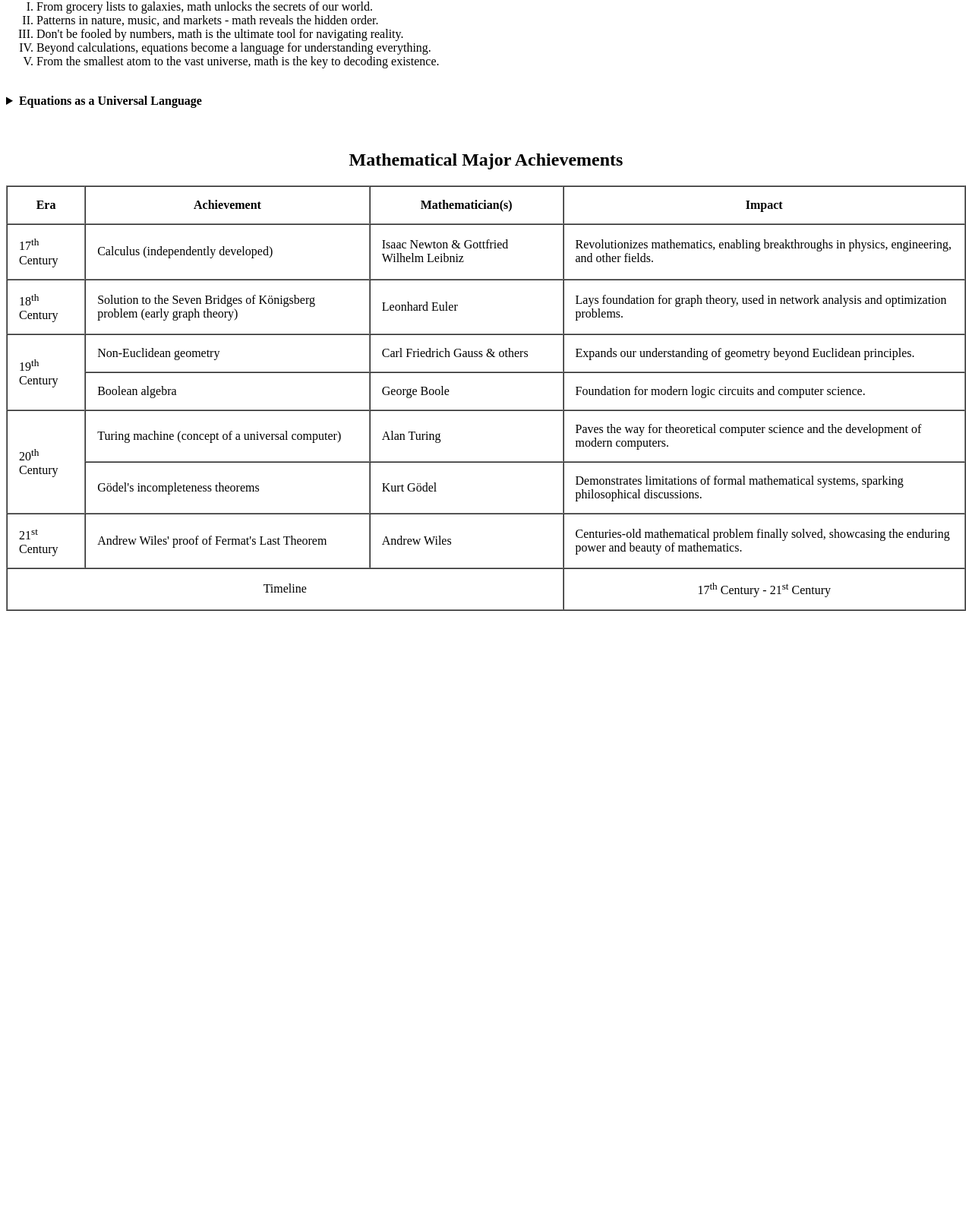
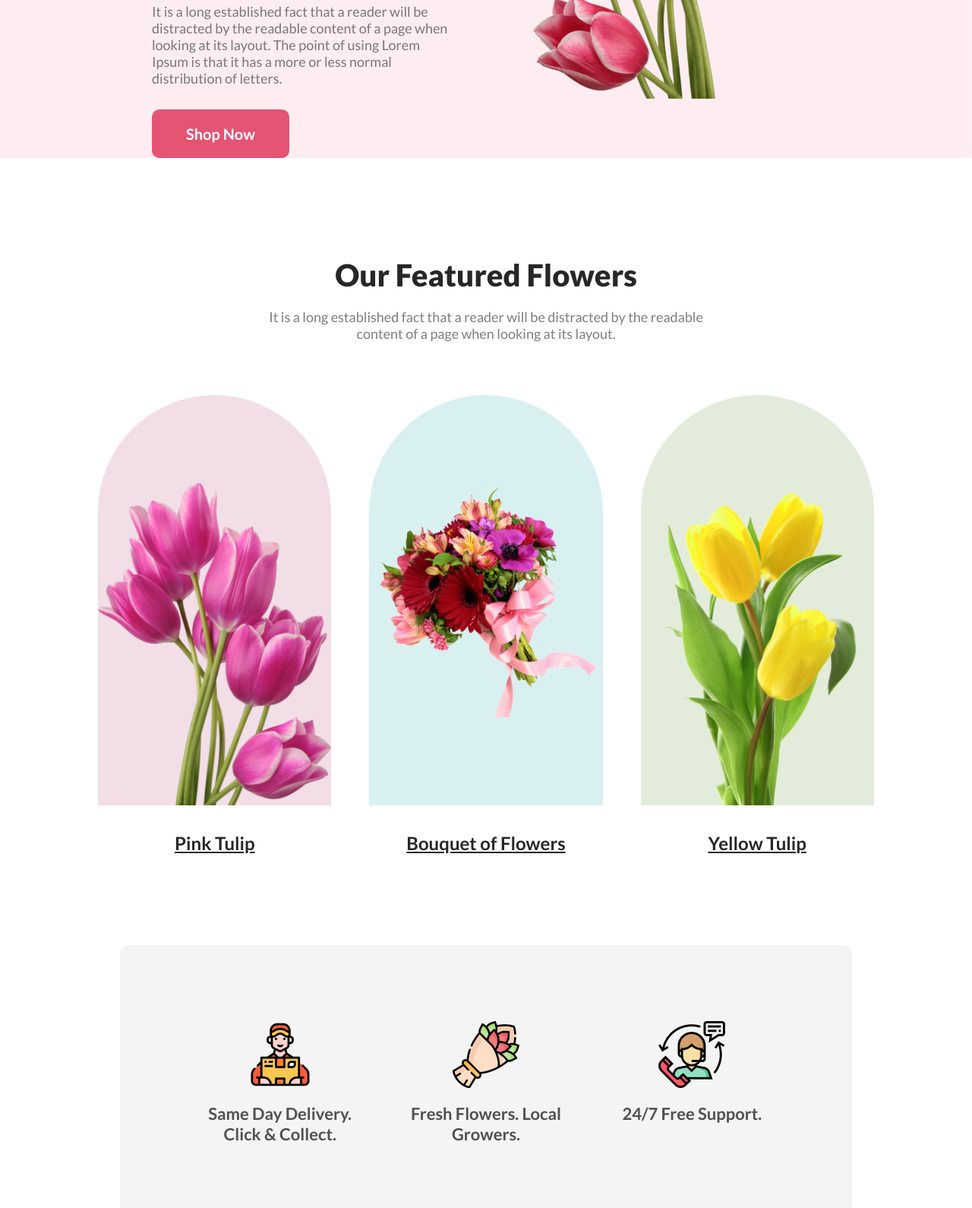
Before and after one commit to zahid-official/practice-02, a plain HTML site: page index.html in a window 1280 px wide. Shown: the part 556-2146 px from the top of the page at 76% size. Before the commit the page ends 1368 px from the top, so only its background shows below. Drawn offline with Linux system fonts and the light colour scheme.

Commit message:
Updating Files

```diff
--- a/index.html
+++ b/index.html
@@ -3,106 +3,134 @@
 <head>
     <meta charset="UTF-8">
     <meta name="viewport" content="width=device-width, initial-scale=1.0">
-    <title>Practice-02</title>
+    <title>Milestone-01</title>
+    <link rel="stylesheet" href="style.css">
 </head>
 <body>
-    <h1><u>Paragraph: My Favorite Subject</u></h1>
-    <p>Since I entered my school I have a special attraction towards mathematics. I study mathematics with full interest and other subjects because I have to as they are a part of my curriculum. Mathematics is my favorite subject.Mathematics always gives me a level of satisfaction and extra energy while studying. I can solve problems related to mathematics for hours without getting bored. Whenever I face any difficulty in solving any problem I take my father’s help to do so. My father is a Mechanical Engineer. He has a very good knowledge regarding the subject. He teaches me easy ways to learn the subject well. He has taught me a technique called visual representation which is very helpful. He takes efforts to search more easy ways online. He tries to collect and play intuitive videos on YouTube to make mathematics more fun. My aim in life is to become a mathematics professor or mathematician someday.
-    <br><br>
+    <header class="header-area">
+        <div class="header-content">
+            <h2>Let's make beautiful flowers a part of your life.</h2>
+            <p>It is a long established fact that a reader will be distracted by the readable content of a page when looking at its layout. The point of using Lorem Ipsum is that it has a more or less normal distribution of letters.</p>
+            <a href="#"><button class="btn-primary">Shop Now</button></a>
+        </div>
+        <div class="header-photo">
+            <img src="images/1.tulip.png" alt="Tulip">
+        </div>
+    </header>
+    <!-- header-area end -->
 
-    The major reason why I like mathematics is that I do not have to memorize everything like a parrot like I have to do in other subjects. To acquire good marks in mathematics you just need to have sufficient mental logic for the subject. This subject is also demanding in various education fields. This is the only subject in which you can score full marks and raise your overall percentage.The most amazing part of this subject is that you just have to remember some formulas to solve the problems. It is needless to say that mathematics is a very logical subject and does not require any kind of boring memory work like other subjects especially Geography & History.
-    <br><br>
+    <main class="main-area">
+        <section class="feature-section">
+            <div class="section-title">
+                <h2>Our Featured Flowers</h2>
+                <p>It is a long established fact that a reader will be distracted by the readable <br> content of a page when looking at its layout.</p>
+            </div>
 
-    For me remembering facts and dates is very difficult while mathematical reasoning is quiet easy. Some of my friends find this subject very difficult. I wonder why. In my spare time I help my friends to solve mathematical problems. As far as mathematics is concerned homework & tests are easy to achieve. I really get surprised to see my classmates getting punished for not completing the mathematics homework. However every individual on this earth has his/ her own kind of likes and dislikes.</p>
+            <div class="feature-products">
+                <div class="feature-content">
+                    <div class="feature-item-container">
+                        <div class="feature-item">
+                            <img src="images/2.pink-tulip.png" alt="Pink Tulip">
+                        </div>
+                    </div>
+                    <a href="#">Pink Tulip</a>
+                </div>
+                <div class="feature-content">
+                    <div class="feature-item-container feature-item-container2">
+                        <div class="feature-item">
+                            <img src="images/3.bouquet.png" alt="Bouquet of Flowers">
+                        </div>
+                    </div>
+                    <a href="#">Bouquet of Flowers</a>
+                </div>
+                <div class="feature-content">
+                    <div class="feature-item-container feature-item-container3">
+                        <div class="feature-item">
+                            <img src="images/4.yellow-tulip.png" alt="Yellow Tulip">
+                        </div>
+                    </div>
+                    <a href="#">Yellow Tulip</a>
+                </div>
+            </div>
 
-    <h2>Mathematical Connections:</h2>
-    <ul>
-        <li type="square">Computer Science</li>
-        <li type="square">Economics and Finance</li>
-        <li type="square">Physics and Engineering</li>
-        <li type="square">Architecture and Construction</li>
-        <li type="square">Astronomy and Space Exploration</li>
-    </ul>
+            <div class="delivery-section">
+                <div class="delivery-content">
+                    <div class="delivery-container">
+                        <div class="delivery-item">
+                            <img src="images/icon/1.deliveryman.png" alt="">
+                        </div>
+                        <p>Same Day Delivery. Click & Collect.</p>
+                    </div>
+                    <div class="delivery-container">
+                        <div class="delivery-item">
+                            <img src="images/icon/2.bouquet.png" alt="">
+                        </div>
+                        <p>Fresh Flowers. Local Growers.</p>
+                    </div>
+                    <div class="delivery-container">
+                        <div class="delivery-item">
+                            <img src="images/icon/3.helpline.png" alt="">
+                        </div>
+                        <p>24/7 Free Support.</p>
+                    </div>
+                </div>
+            </div>
+        </section>
+        <!-- feauture-section end -->
 
-    <h2>Decoding Reality with Math:</h2>
-    <ol>
-        <li type="I">From grocery lists to galaxies, math unlocks the secrets of our world.</li>
-        <li type="I">Patterns in nature, music, and markets - math reveals the hidden order.</li>
-        <li type="I">Don't be fooled by numbers, math is the ultimate tool for navigating reality.</li>
-        <li type="I"> Beyond calculations, equations become a language for understanding everything.</li>
-        <li type="I">From the smallest atom to the vast universe, math is the key to decoding existence.</li>
-    </ol>
-    <br>
+        <section class="sale-area">
+            <div class="sale-content">
+                <h3>Hot Deal ! Sale Up To 25% <span class="span">Off</span></h3>
+                <p>It is a long established fact that a reader will be distracted by the readable content of a page when looking at its layout.</p>
+                <a href="#"><button class="btn-primary">Sign Up</button></a>
+            </div>
+            <div class="sale-content">
+                <img src="images/5.red-tulip.png" alt="Red Tulip">
+            </div>
+        </section>
+        <!-- sale-area end -->
 
-    <details>
-        <summary> <strong>Equations as a Universal Language</strong> </summary>
-        <p>The world around us can seem like a chaotic mix of sights, sounds, and experiences. But beneath the surface lies a hidden order, a language that governs everything from the tiniest atom to the sprawling cosmos. That language? Math. We often associate math with calculations and equations, but it's so much more. It's a powerful tool for decoding reality, revealing the patterns that connect everything. From grocery lists meticulously planned to optimize budgets, to the complex equations that guide rockets to distant planets, math unlocks the secrets of our world.
-        <br><br>
+        <section class="shop-area">
+            <div class="section-title">
+                <h2>Instagram</h2>
+                <p>It is a long established fact that a reader will be distracted by the readable <br> content of a page when looking at its layout.</p>
+            </div>
 
-        The natural world itself speaks in the language of math. The elegant spiral of a seashell, the harmonious notes of a symphony, and the efficient flow of traffic in a city all follow mathematical principles. By understanding these principles, we can not only appreciate the beauty and order of the universe, but also predict its behavior and make informed decisions.Math isn't just about cold, hard numbers. It's a language for expressing creativity. From the geometric shapes that inspire stunning architecture to the complex algorithms that power groundbreaking scientific discoveries, math fuels innovation and pushes the boundaries of human understanding.So next time you encounter a seemingly random event, take a closer look. Chances are, there's a mathematical equation lurking beneath the surface, waiting to be decoded. With a little math, you can unlock the hidden order of reality and gain a deeper appreciation for the world around you.</p>
-    </details>
-    <br><br>
+            <div class="shop-content">
+                <div class="shop-item">
+                    <img src="images/6.pink-rose.png" alt="Pink Rose">
+                </div>
+                <div class="shop-item">
+                    <img src="images/7.cosmos.png" alt="Cosmos">
+                </div>
+                <div class="shop-item">
+                    <img src="images/8.rectangle.png" alt="Rectangle">
+                </div>
+                <div class="shop-item">
+                    <img src="images/9.red-rose.png" alt="Red Rose">
+                </div>
+            </div>
 
-    <h2 align="center">Mathematical Major Achievements</h2>
-    <table border cellspacing="0" cellpadding="15">
-        <thead>
-            <tr>
-                <th>Era</th>
-                <th>Achievement</th>
-                <th>Mathematician(s)</th>
-                <th>Impact</th>
-            </tr>
-        </thead>
+            <div class="deal-area">
+                <div class="section-title">
+                    <h2>Get The Latest Deals</h2>
+                    <p>$30 coupon for first shopping</p>
+                </div>
+                <form action="">
+                    <input type="email" placeholder="Enter your email here...">
+                    <input type="submit" value="Subscribe" class="btn-primary">
+                </form>
+            </div>
+        </section>
+    </main>
+    <!-- main-area end -->
 
-        <tbody>
-            <tr>
-                <td>17<sup>th</sup> Century</td>
-                <td>Calculus (independently developed)</td>
-                <td>Isaac Newton & Gottfried Wilhelm Leibniz</td>
-                <td>Revolutionizes mathematics, enabling breakthroughs in physics, engineering, and other fields.</td>
-            </tr>
-            <tr>
-                <td>18<sup>th</sup> Century</td>
-                <td>Solution to the Seven Bridges of Königsberg problem (early graph theory)</td>
-                <td>Leonhard Euler</td>
-                <td>Lays foundation for graph theory, used in network analysis and optimization problems.</td>
-            </tr>
-            <tr>
-                <td rowspan="2">19<sup>th</sup> Century</td>
-                <td>Non-Euclidean geometry</td>
-                <td>Carl Friedrich Gauss & others</td>
-                <td>Expands our understanding of geometry beyond Euclidean principles.</td>
-            </tr>
-            <tr>
-                <td>Boolean algebra</td>
-                <td>George Boole</td>
-                <td>Foundation for modern logic circuits and computer science.</td>
-            </tr>
-            <tr>
-                <td rowspan="2">20<sup>th</sup> Century</td>
-                <td>Turing machine (concept of a universal computer)</td>
-                <td>Alan Turing</td>
-                <td>Paves the way for theoretical computer science and the development of modern computers.</td>
-            </tr>
-            <tr>
-                <td>Gödel's incompleteness theorems</td>
-                <td>Kurt Gödel</td>
-                <td>Demonstrates limitations of formal mathematical systems, sparking philosophical discussions.</td>
-            </tr>
-            <tr>
-                <td>21<sup>st</sup> Century</td>
-                <td>Andrew Wiles' proof of Fermat's Last Theorem</td>
-                <td>Andrew Wiles</td>
-                <td>Centuries-old mathematical problem finally solved, showcasing the enduring power and beauty of mathematics.</td>
-            </tr>
-        </tbody>
-
-        <tfoot>
-            <tr align="center">
-                <td colspan="3">Timeline</td>
-                <td>17<sup>th</sup> Century - 21<sup>st</sup> Century</td>
-            </tr>
-        </tfoot>
-    </table>
+    <footer class="footer-area">
+        <div class="section-title">
+            <h2><span class="span">Flower</span>Shop</h2>
+            <p>It is a long established fact that a reader will be distracted by the readable <br> content of a page when looking at its layout.</p>
+            <h5>@2020-2024, FlowerShop.com. All rights reserved.</h5>
+        </div>
+    </footer>
 </body>
 </html>
--- /dev/null
+++ b/style.css
@@ -0,0 +1,215 @@
+@import url('https://fonts.googleapis.com/css2?family=Lato:ital,wght@0,100;0,300;0,400;0,700;0,900;1,100;1,300;1,400;1,700;1,900&display=swap');
+
+/* common styles */
+*{
+    margin: 0;
+    padding: 0;
+    font-family: "Lato", sans-serif;
+}
+img{
+    height: auto;
+    max-width: 100%;
+    display: block;
+}
+li{
+    list-style: none;
+}
+a{
+    text-decoration: none;
+}
+.btn-primary{
+    border: none;
+    cursor: pointer;
+    font-size: 20px;
+    font-weight: 700;
+    padding: 20px 45px;
+    border-radius: 10px;
+    color: rgb(255, 255, 255);
+    background: rgb(229, 84, 115);
+}
+.btn-primary:hover{
+    background-color: rgb(207, 62, 93);
+}
+.span{
+    color: rgb(229, 84, 115);
+}
+
+/* header-area */
+.header-area{
+    display: flex;
+    align-items: center;
+    justify-content: space-between;
+    padding: 60px 200px 0;
+    background-color: rgba(229, 84, 115, 0.1);
+}
+.header-content{
+    width: 45%;
+}
+.header-photo{
+    width: 45%;
+    margin-top: 50px;
+}
+.header-content h2{
+    font-size: 80px;
+    font-weight: 800;
+    color: rgb(39, 39, 39);
+}
+.header-content p{
+    font-size: 18px;
+    margin: 20px 0 30px;
+    color: rgba(39, 39, 39, 0.6);
+}
+
+/* main-area */
+.feature-section{
+    width: 80%;
+    margin: 0 auto;
+}
+.section-title{
+    text-align: center;
+    padding: 130px 0 50px;
+}
+.section-title h2{
+    font-size: 40px;
+    font-weight: 800;
+    color: rgb(39, 39, 39);
+}
+.section-title p{
+    margin: 20px 0;
+    font-size: 18px;
+    color: rgba(39, 39, 39, 0.6);
+}
+
+/* feature-products */
+.feature-products{
+    gap: 50px;
+    display: flex;
+    align-items: center;
+    justify-content: center;
+}
+.feature-content{
+    width: 30%;
+    text-align: center;
+}
+.feature-content a{
+    font-size: 24px;
+    font-weight: 700;
+    margin-top: 35px;
+    display: inline-block;
+    color: rgb(39, 39, 39);
+    text-decoration-line: underline;
+}
+.feature-content a:hover{
+    color: rgb(166, 6, 26);
+}
+.feature-item-container{
+    height: 540px;
+    display: flex;
+    align-items: end;
+    justify-content: center;
+    border-radius: 300px 300px 0px 0px;
+    background: rgba(167, 33, 98, 0.15);
+}
+.feature-item-container2{
+    align-items: center;
+    background-color: rgba(5, 151, 160, 0.15);
+}
+.feature-item-container3{
+    background-color: rgba(71, 125, 17, 0.15);
+}
+
+/* delivery-section */
+.delivery-section{
+    padding: 100px;
+    border-radius: 12px;
+    margin: 120px 30px 150px;
+    background: rgba(39, 39, 39, 0.05);
+}
+.delivery-content{
+    gap: 50px;
+    display: flex;
+    justify-content: center;
+}
+.delivery-container{
+    width: 30%;
+    text-align: center;
+}
+.delivery-container p{
+    margin: 20px 0;
+    font-size: 22px;
+    font-weight: 600;
+    color: rgba(39, 39, 39, 0.8);
+}
+.delivery-item{
+    display: flex;
+    justify-content: center;
+}
+
+/* sale-area */
+.sale-area{
+    gap: 80px;
+    padding: 80px;
+    display: flex;
+    text-align: center;
+    align-items: center;
+    justify-content: center;
+    background-color: rgb(253, 246, 248);
+}
+.sale-content{
+    width: 35%;
+    margin-left: 180px;
+}
+.sale-content h3{
+    font-size: 40px;
+    font-weight: 800;
+}
+.sale-content p{
+    margin: 20px;
+    font-size: 18px;
+    color: rgba(39, 39, 39, 0.6);
+}
+.shop-area{
+    width: 75%;
+    margin: 0 auto;
+}
+.shop-content{
+    gap: 50px;
+    display: flex;
+    margin-bottom: 80px;
+    justify-content: center;
+}
+.deal-area{
+    margin: 150px 0;
+    text-align: center;
+    border-radius: 20px;
+    padding: 50px 0 120px;
+    background-position: center;
+    background-repeat: no-repeat;
+    background-image: url('images/10.background.png');
+}
+.deal-area .section-title{
+    padding: 50px 0 50px;
+}
+
+.deal-area form input[type="email"]{
+    width: 40%;
+    border: none;
+    padding: 20px;
+    font-size: 20px;
+    margin-right: 10px;
+    border-radius: 12px;
+}
+
+/* footer-area */
+.footer-area{
+    padding-bottom: 50px;
+    background-color: rgb(17, 16, 16);
+}
+.footer-area .section-title h2,
+.footer-area .section-title p{
+    color: rgb(230, 230, 230);
+}
+.footer-area h5{
+    margin-top: 30px;
+    color: rgb(112, 111, 111);
+}
```
Also changed, not shown: images/1.tulip.png (added), images/10.background.png (added), images/2.pink-tulip.png (added), images/3.bouquet.png (added), images/4.yellow-tulip.png (added), images/5.red-tulip.png (added), images/6.pink-rose.png (added), images/7.cosmos.png (added), images/8.rectangle.png (added), images/9.red-rose.png (added), images/icon/1.deliveryman.png (added), images/icon/2.bouquet.png (added), images/icon/3.helpline.png (added).
